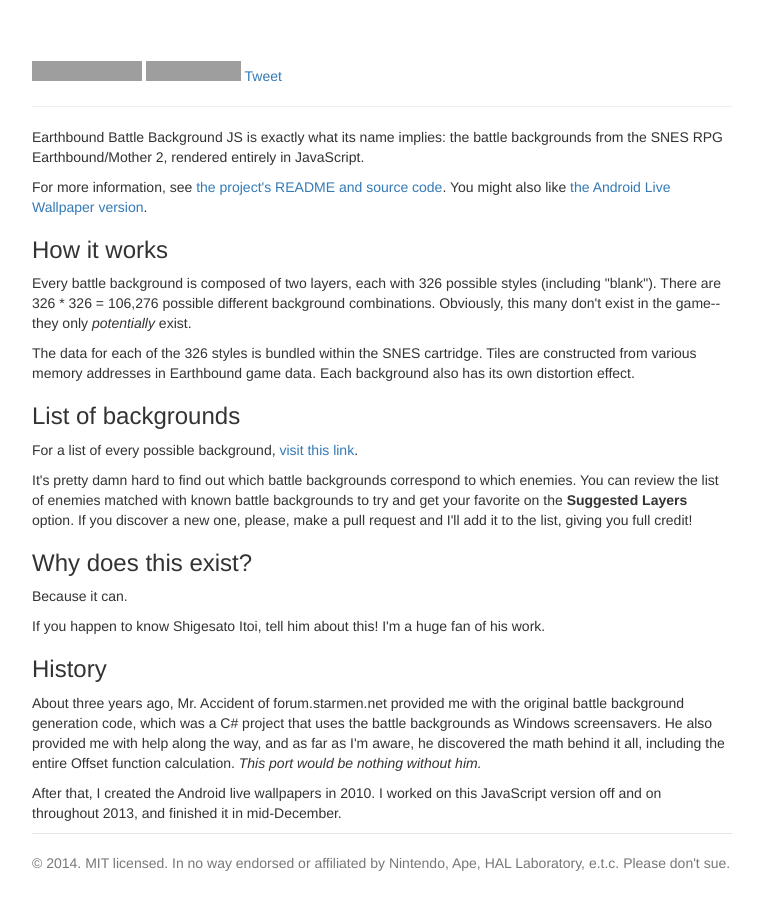
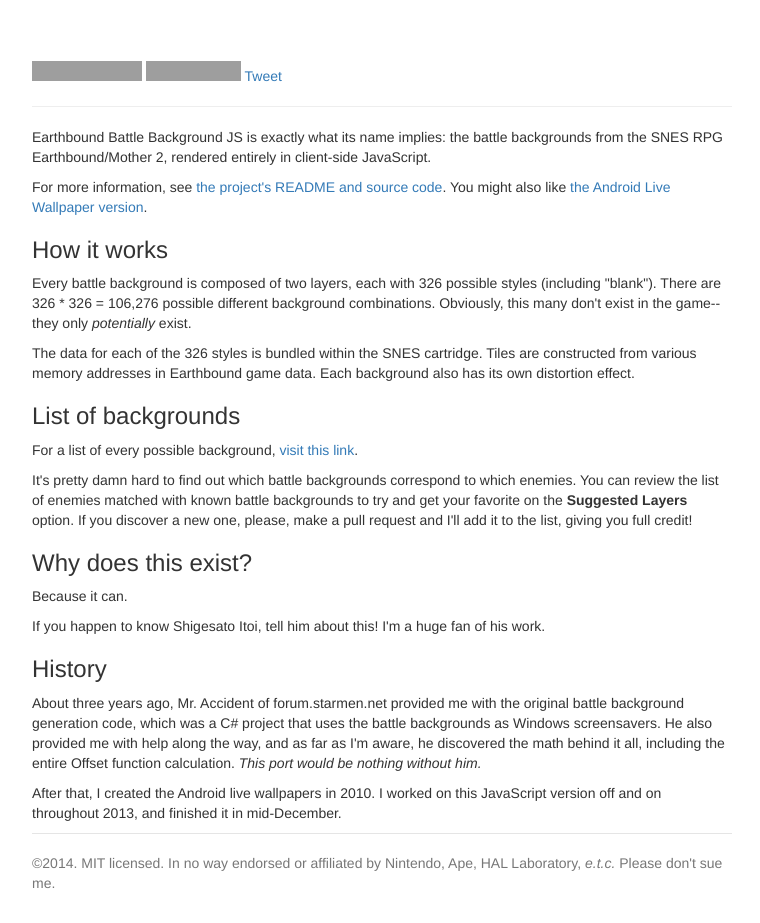
Before and after one commit to gjtorikian/Earthbound-Battle-Backgrounds-JS, a website with bundled scripts: page index.html in a window 1280 px wide. Shown: the part 220-1143 px from the top of the page, without its empty margins (258-1018 px from the left). Before the commit the page ends 1113 px from the top, so only its background shows below. Built offline with nearby package versions, Linux system fonts and the light colour scheme; grey boxes are pictures that could not be loaded.

Commit message:
Specify client-side

```diff
--- a/index.html
+++ b/index.html
@@ -126,7 +126,7 @@
     <div class="row">
       <div class="col-md-12">
         <hr />
-        <p>Earthbound Battle Background JS is exactly what its name implies: the battle backgrounds from the SNES RPG Earthbound/Mother 2, rendered entirely in JavaScript.</p>
+        <p>Earthbound Battle Background JS is exactly what its name implies: the battle backgrounds from the SNES RPG Earthbound/Mother 2, rendered entirely in client-side JavaScript.</p>
         <p>For more information, see <a href="https://github.com/gjtorikian/Earthbound-Battle-Backgrounds-JS">the project's README and source code</a>. You might also like <a href="https://github.com/gjtorikian/Earthbound-Battle-Backgrounds">the Android Live Wallpaper version</a>.
 
         <h3>How it works</h3>
@@ -148,7 +148,7 @@
     </div>
 
     <div class="footer">
-      &copy; 2014. MIT licensed. In no way endorsed or affiliated by Nintendo, Ape, HAL Laboratory, e.t.c. Please don't sue.
+      <p>&copy;2014. MIT licensed. In no way endorsed or affiliated by Nintendo, Ape, HAL Laboratory, <em>e.t.c.</em> Please don't sue me.</p>
     </div>
   </div>
   <script type="text/javascript">
```
Also changed, not shown: README.md.
